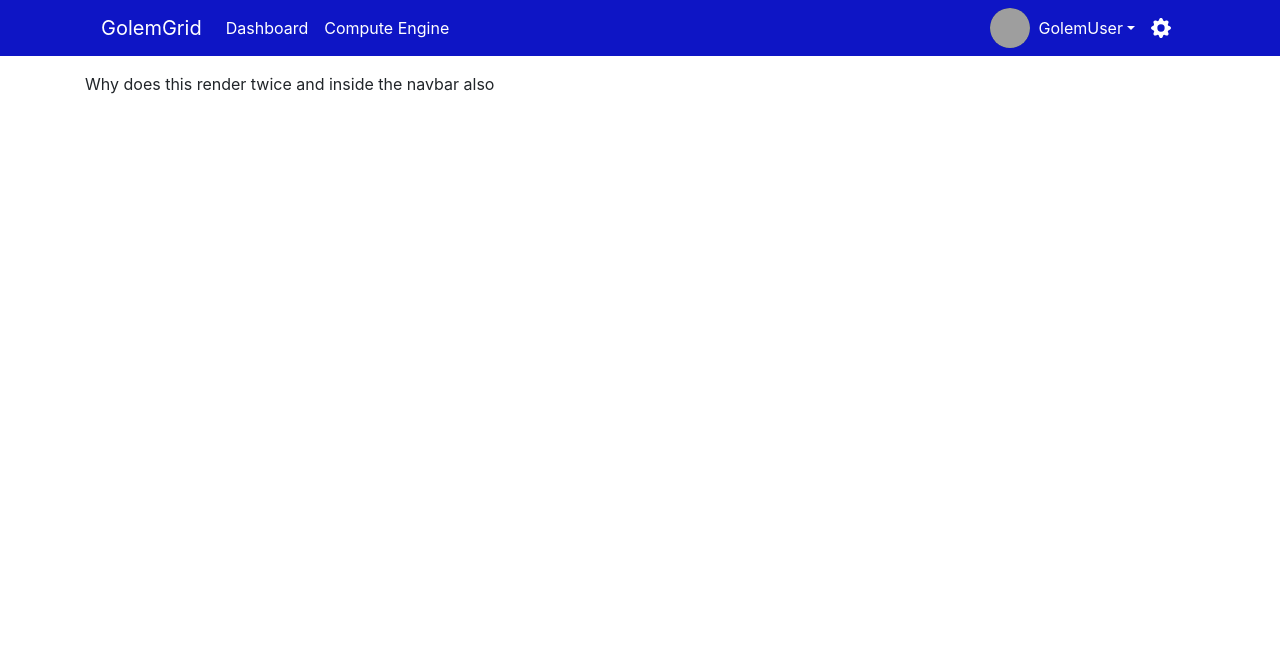
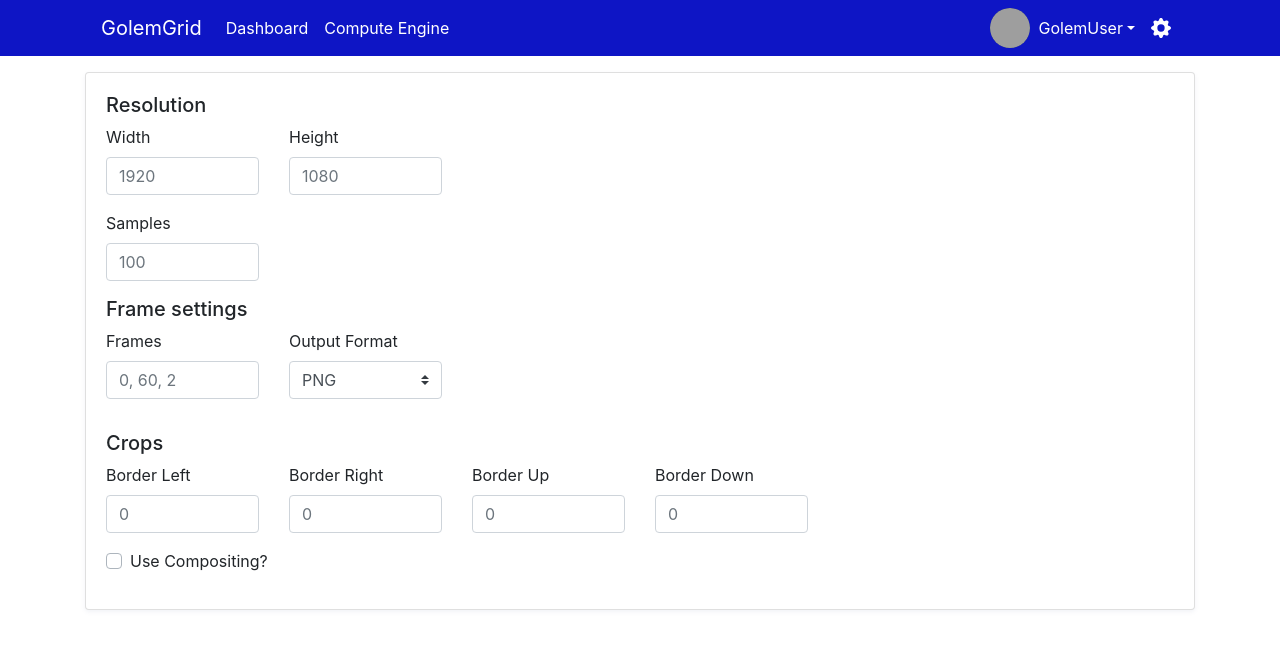
Before and after one commit to cryptobench/golemgrid-frontend, a Vue app: page / in a window 1280 px wide. Shown: the top 648 px of the page. Built offline with nearby package versions, Linux system fonts and the light colour scheme; grey boxes are pictures that could not be loaded.

Commit message:
Blender form update

```diff
--- a/src/views/Blender.vue
+++ b/src/views/Blender.vue
@@ -1,7 +1,120 @@
 <template>
   <div>
-    <p>Why does this render twice and inside the navbar also</p>
+    <b-card>
+      <b-form @submit="onSubmit" @reset="onReset">
+        <div>
+          <h5>Resolution</h5>
+          <b-row>
+            <b-col lg="2" md="6">
+              <b-form-group id="input-group-1" label="Width" label-for="input-1">
+                <b-form-input type="number" id="input-1" v-model="form.resolutionx" placeholder="1920" required></b-form-input>
+              </b-form-group>
+            </b-col>
+            <b-col lg="2" md="6">
+              <b-form-group id="input-group-1" label="Height" label-for="input-1">
+                <b-form-input id="input-1" v-model="form.resolutiony" placeholder="1080" type="number" required></b-form-input>
+              </b-form-group>
+            </b-col>
+          </b-row>
+          <b-row>
+            <b-col lg="2" md="6">
+              <b-form-group id="input-group-1" label="Samples" label-for="input-1">
+                <b-form-input type="number" id="input-1" v-model="form.resolutionx" placeholder="100" required></b-form-input>
+              </b-form-group>
+            </b-col>
+          </b-row>
+          <h5>Frame settings</h5>
+          <b-row class="mt-2">
+            <b-col lg="2" md="6">
+              <b-form-group id="input-group-1" label="Frames" label-for="input-1">
+                <b-form-input type="number" id="input-1" v-model="form.resolutionx" placeholder="0, 60, 2" required></b-form-input>
+              </b-form-group>
+            </b-col>
+            <b-col lg="2" md="6">
+              <b-form-group id="input-group-1" label="Output Format" label-for="input-1">
+                <b-form-select
+                  v-model="selected"
+                  :options="options"
+                  class="mb-3"
+                  value-field="item"
+                  text-field="name"
+                  disabled-field="notEnabled"
+                ></b-form-select>
+              </b-form-group>
+            </b-col>
+          </b-row>
+          <h5>Crops</h5>
+          <b-row>
+            <b-col lg="2" md="6">
+              <b-form-group id="input-group-1" label="Border Left" label-for="input-1">
+                <b-form-input type="number" id="input-1" v-model="form.resolutionx" placeholder="0"></b-form-input>
+              </b-form-group>
+            </b-col>
+            <b-col lg="2" md="6">
+              <b-form-group id="input-group-1" label="Border Right" label-for="input-1">
+                <b-form-input id="input-1" v-model="form.resolutiony" placeholder="0" type="number"></b-form-input>
+              </b-form-group>
+            </b-col>
+            <b-col lg="2" md="6">
+              <b-form-group id="input-group-1" label="Border Up" label-for="input-1">
+                <b-form-input type="number" id="input-1" v-model="form.resolutionx" placeholder="0"></b-form-input>
+              </b-form-group>
+            </b-col>
+            <b-col lg="2" md="6">
+              <b-form-group id="input-group-1" label="Border Down" label-for="input-1">
+                <b-form-input id="input-1" v-model="form.resolutiony" placeholder="0" type="number"></b-form-input>
+              </b-form-group>
+            </b-col>
+          </b-row>
+
+          <b-row>
+            <b-col lg="4" md="6">
+              <b-form-group id="input-group-4" v-slot="{ ariaDescribedby }">
+                <b-form-checkbox-group v-model="form.checked" id="checkboxes-4" :aria-describedby="ariaDescribedby">
+                  <b-checkbox value="me">Use Compositing?</b-checkbox>
+                </b-form-checkbox-group>
+              </b-form-group>
+            </b-col>
+          </b-row>
+        </div>
+      </b-form>
+    </b-card>
   </div>
 </template>
 
-<script></script>
+<script>
+export default {
+  data() {
+    return {
+      selected: "PNG",
+      options: [
+        { item: "PNG", name: "PNG" },
+        { item: "EXIF", name: "EXIF" },
+      ],
+      form: {
+        resolutionx: null,
+        resolutiony: null,
+      },
+    }
+  },
+  methods: {
+    onSubmit(event) {
+      event.preventDefault()
+      alert(JSON.stringify(this.form))
+    },
+    onReset(event) {
+      event.preventDefault()
+      // Reset our form values
+      this.form.email = ""
+      this.form.name = ""
+      this.form.food = null
+      this.form.checked = []
+      // Trick to reset/clear native browser form validation state
+      this.show = false
+      this.$nextTick(() => {
+        this.show = true
+      })
+    },
+  },
+}
+</script>
```
